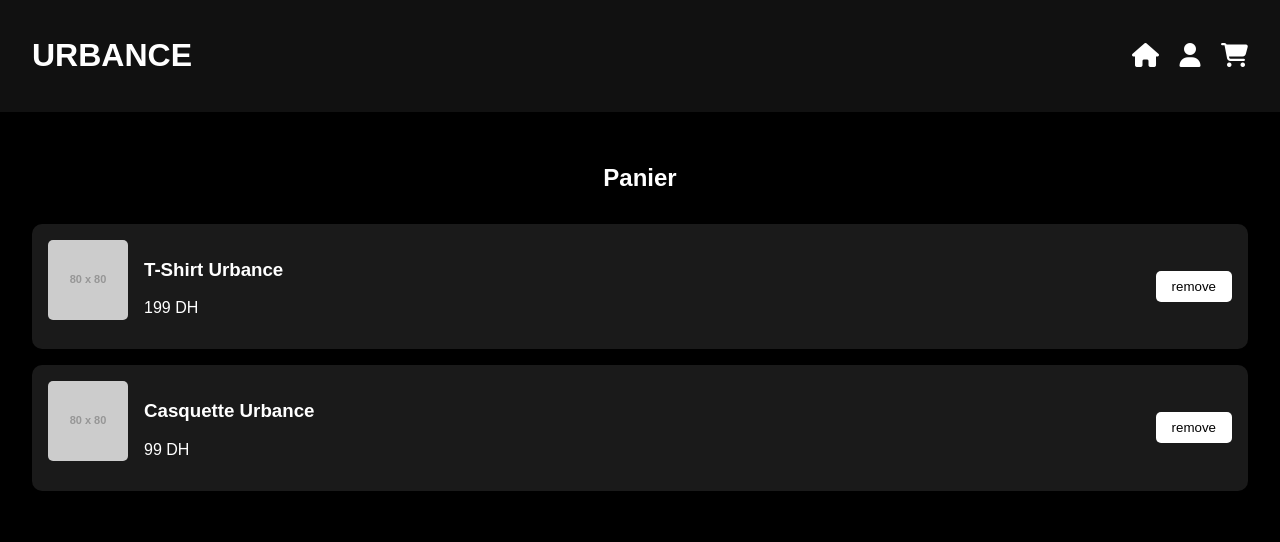
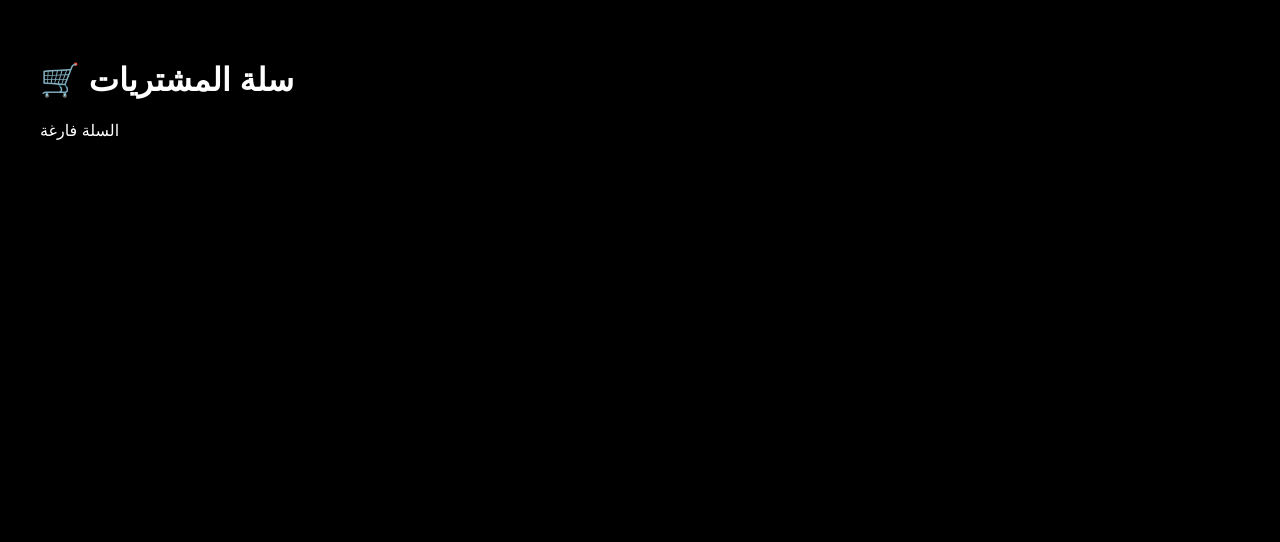
Before and after one commit to ziyyaadd/firsturbancetest, a plain HTML site: page card.html in a window 1280 px wide. Drawn offline with Linux system fonts and the light colour scheme; placeholder pictures from the web are drawn by us.

Commit message:
Update card.html

```diff
--- a/card.html
+++ b/card.html
@@ -1,112 +1,78 @@
 <!DOCTYPE html>
 <html lang="ar">
 <head>
-  <meta charset="UTF-8">
-  <title>Panier - Urbance</title>
-  <link rel="stylesheet" href="https://cdnjs.cloudflare.com/ajax/libs/font-awesome/6.5.0/css/all.min.css">
+  <meta charset="UTF-8" />
+  <title>سلة Urbance</title>
   <style>
     body {
-      background-color: black;
+      background: black;
       color: white;
       font-family: sans-serif;
-      margin: 0;
-      padding: 0;
+      padding: 2rem;
     }
-
-    header {
-      background-color: #111;
-      padding: 1rem 2rem;
+    .cart-item {
+      background: #222;
+      padding: 1rem;
+      margin-bottom: 1rem;
+      border-radius: 10px;
       display: flex;
       justify-content: space-between;
       align-items: center;
     }
-
-    header a {
-      color: white;
-      font-size: 1.5rem;
-      margin-left: 1rem;
-    }
-
-    .container {
-      padding: 2rem;
-    }
-
-    h2 {
-      text-align: center;
-      margin-bottom: 2rem;
-    }
-
-    .cart-item {
-      display: flex;
-      justify-content: space-between;
-      background-color: #1a1a1a;
-      padding: 1rem;
-      margin-bottom: 1rem;
-      border-radius: 10px;
-    }
-
     .cart-item img {
-      width: 80px;
-      height: 80px;
-      object-fit: cover;
+      width: 60px;
+      height: 60px;
       border-radius: 5px;
     }
-
-    .cart-details {
-      flex: 1;
-      margin-left: 1rem;
-    }
-
-    .cart-actions {
-      display: flex;
-      align-items: center;
-      gap: 1rem;
-    }
-
-    button {
-      background-color: white;
+    .remove-btn {
+      background: white;
       color: black;
       border: none;
-      padding: 0.5rem 1rem;
+      padding: 5px 10px;
+      cursor: pointer;
       border-radius: 5px;
-      cursor: pointer;
     }
   </style>
 </head>
 <body>
 
-  <header>
-    <h1>URBANCE</h1>
-    <div>
-      <a href="index.html"><i class="fas fa-home"></i></a>
-      <a href="signup.html"><i class="fas fa-user"></i></a>
-      <a href="cart.html"><i class="fas fa-shopping-cart"></i></a>
-    </div>
-  </header>
+  <h1>🛒 سلة المشتريات</h1>
+  <div id="cart-container"></div>
 
-  <div class="container">
-    <h2>Panier</h2>
+  <script>
+    function loadCart() {
+      const cart = JSON.parse(localStorage.getItem('cart')) || [];
+      const container = document.getElementById('cart-container');
+      container.innerHTML = '';
 
-    <div class="cart-item">
-      <img src="https://via.placeholder.com/80" alt="Produit" />
-      <div class="cart-details">
-        <h3>T-Shirt Urbance</h3>
-        <p>199 DH</p>
-      </div>
-      <div class="cart-actions">
-        <button class="remove-btn">remove</button>
-      </div>
-    </div>
+      if (cart.length === 0) {
+        container.innerHTML = '<p>السلة فارغة</p>';
+        return;
+      }
 
-    <div class="cart-item">
-      <img src="https://via.placeholder.com/80" alt="Produit" />
-      <div class="cart-details">
-        <h3>Casquette Urbance</h3>
-        <p>99 DH</p>
-      </div>
-      <div class="cart-actions">
-        <button class="remove-btn">remove</button>
-      </div>
-    </div>
+      cart.forEach((item, index) => {
+        const div = document.createElement('div');
+        div.className = 'cart-item';
+        div.innerHTML = `
+          <img src="${item.image}" alt="${item.name}" />
+          <div>
+            <h3>${item.name}</h3>
+            <p>${item.price} DH</p>
+          </div>
+          <button class="remove-btn" onclick="removeItem(${index})">إزالة</button>
+        `;
+        container.appendChild(div);
+      });
+    }
 
-    <div style="text-align: center; margin-top: 2rem
+    function removeItem(index) {
+      const cart = JSON.parse(localStorage.getItem('cart')) || [];
+      cart.splice(index, 1);
+      localStorage.setItem('cart', JSON.stringify(cart));
+      loadCart();
+    }
+
+    loadCart();
+  </script>
+</body>
+</html>
```
